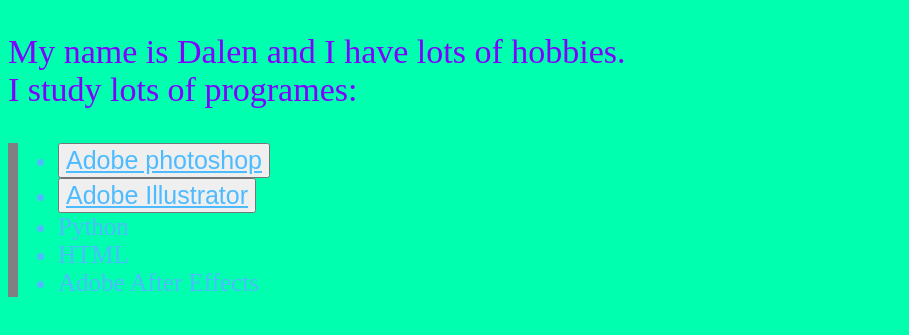
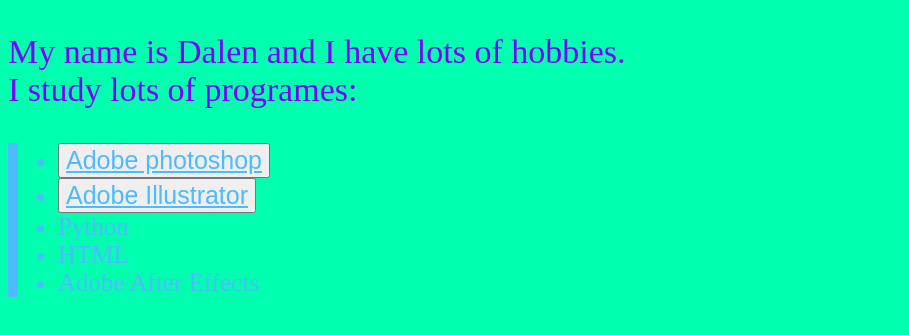
Before and after one commit to DalenDautov/portfolio, a plain HTML site: page index.html in a window 1280 px wide. Shown: the part 165-500 px from the top of the page, without its empty margins (0-909 px from the left). Drawn offline with Linux system fonts and the light colour scheme.

Commit message:
Update index.html

```diff
--- a/index.html
+++ b/index.html
@@ -21,7 +21,7 @@
            	color: #4dbbff;
            }
 	    ul{
-            border-left: 10px solid grey;
+            border-left: 10px solid #4dbbff;
            }
     </style>
 </head>
```
